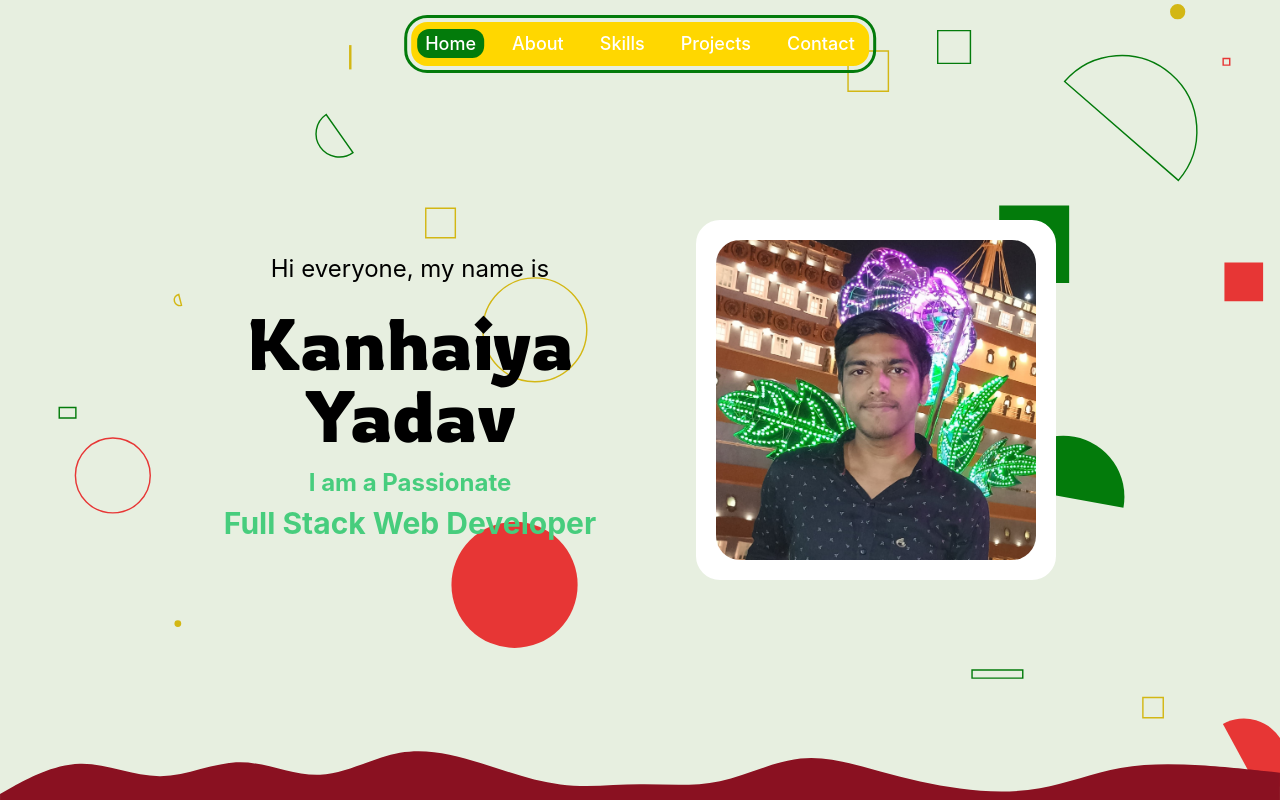
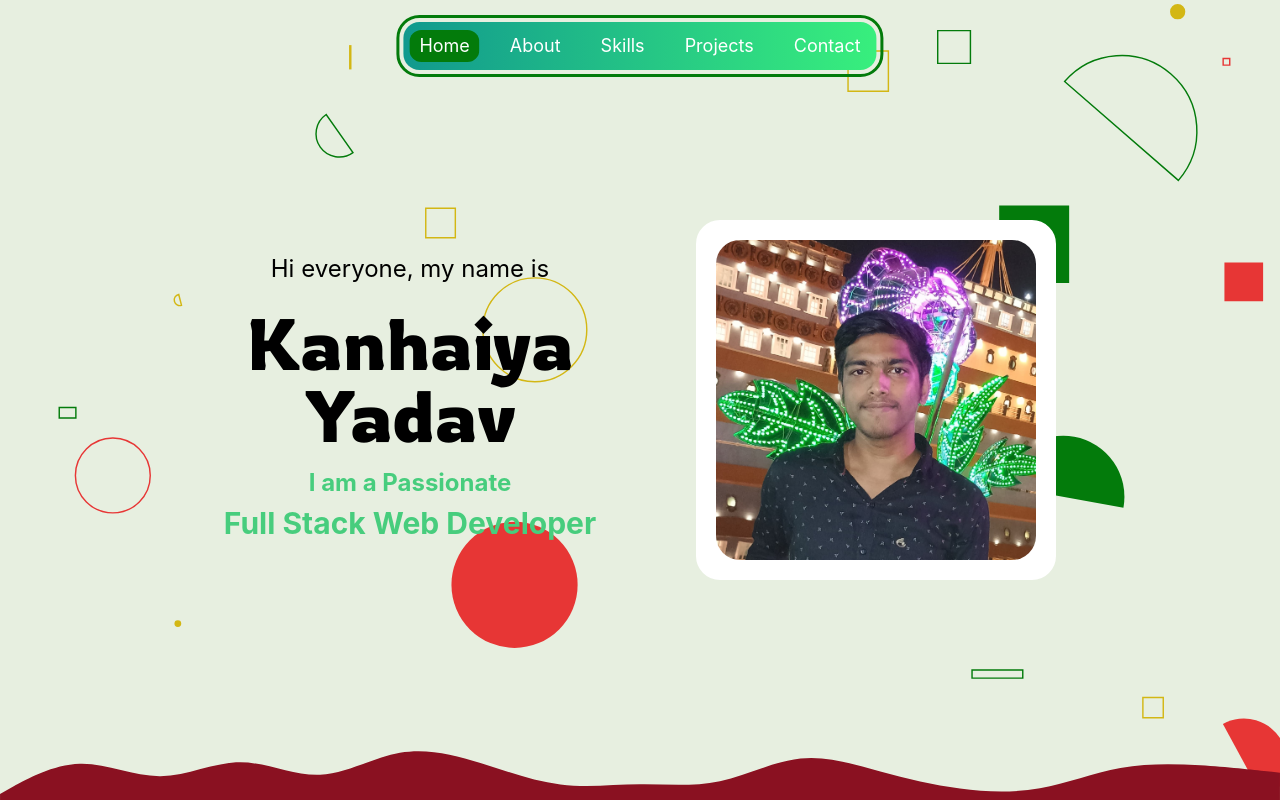
Before and after one commit to kanhaiyadav/Portfolio, a React (Vite) app: page / in a window 1280 px wide. Shown: the top 800 px of the page. Built offline with nearby package versions, Linux system fonts and the light colour scheme; a web font is replaced by a local one.

Commit message:
Every thing is complete just the navigation through nav bar and email sending is required

```diff
--- a/src/App.jsx
+++ b/src/App.jsx
@@ -2,7 +2,7 @@ import './App.css'
 import About from './components/About/About'
 import Contact from './components/Contact/Contact'
 import Home from './components/home'
-import Nav from './components/Nav'
+import Nav from './components/Nav/Nav'
 import Projects from './components/Projects/Projects'
 import Skills from './components/Skills/Skills'
 
--- a/src/components/About/About.jsx
+++ b/src/components/About/About.jsx
@@ -1,5 +1,4 @@
 import './About.styles.css';
-import Section from '../section.component';
 import Button from '../button';
 import { PiGithubLogoFill } from "react-icons/pi";
 import RoundIcon from '../RoundIcons';
@@ -8,7 +7,7 @@ import { ImStackoverflow } from 'react-icons/im';
 
 const About = () => {
     return (
-        <Section className="bg-[url('/src/assets/stacked-waves-haikei.svg')] bg-cover flex flex-col items-center justify-center h-screen relative bg-position">
+        <section id='about' className="overflow-x-hidden min-w-screen bg-no-repeat bg-[url('/src/assets/stacked-waves-haikei.svg')] bg-cover flex flex-col items-center justify-center h-screen relative bg-position">
             <div className='w-[70%]'>
                 <h1 className="text-7xl text-white font-Poppins">So who am i?</h1>
                 <div className='flex flex-col gap-3 font-Open-sans'>
@@ -43,7 +42,7 @@ const About = () => {
                 </div>
             </div>
 
-        </Section>
+        </section>
     );
 };
 
--- a/src/components/Contact/Contact.jsx
+++ b/src/components/Contact/Contact.jsx
@@ -1,18 +1,17 @@
 import ContactForm from "../ContactForm/ContactForm";
-import Section from "../section.component";
 import './Contact.styles.css';
 import meetUp from '../../assets/meetup.svg';
 
 const Contact = () => {
     return (
-        <Section className={"bg-[url('/src/assets/flat-mountains.svg')] bg-cover h-screen flex items-center justify-center"}>
-            <div className="main h-[80%] bg-[#ffffffe4] flex items-center justify-between rounded-2xl">
+        <section id="contact" className={"overflow-x-hidden min-w-screen bg-no-repeat bg-[url('/src/assets/flat-mountains.svg')] bg-cover h-screen flex items-center justify-center"}>
+            <div className="main h-[80%] bg-[#ffffffe4] flex items-center justify-between rounded-2xl mt-20">
                 <div className="h-full">
                     <img src={meetUp} alt="meet up" className="w-[100%] h-[100%]"/>
                 </div>
                 <ContactForm />
             </div>
-        </Section>
+        </section>
     );
 }
 
--- a/src/components/ContactForm/ContactForm.jsx
+++ b/src/components/ContactForm/ContactForm.jsx
@@ -8,7 +8,7 @@ const ContactForm = () => {
     return (
         <form className="max-w-[500px] h-full flex flex-col items-center gap-5 bg-[#5644b8] rounded-2xl p-10">
             <h1 className="font-Abril-Fatface"><span className="text-7xl text-[rgba(255,255,255,0.3)]">Contact</span><span className="text-red-500 font-Great-Vibes text-7xl">Me</span></h1>
-            <Input type='text' placeholder='Your Name' required autoFocus/>
+            <Input type='text' placeholder='Your Name' required/>
             <Input type='email' placeholder='Your email' required/>
             <Textarea placeholder='Your message here ...' />
             <Button>Send Message <IoSend /></Button>
--- a/src/components/Nav.jsx
+++ /dev/null
@@ -1,25 +0,0 @@
-const Nav = () => {
-    return (
-        <nav className="z-50 fixed top-[-10px] translate-x-[-50%] left-2/4  py-2 px-1.5 rounded-2xl bg-[#FFD700] my-8 outline outline-offset-4 outline-[3px] outline-[#037b0b]">
-            <ul className="list-none flex flex-row gap-5 text-white text-lg">
-                <li>
-                    <a href="#" className="text-white px-2 py-1 rounded-xl bg-[#037b0b]">Home</a>
-                </li>
-                <li>
-                    <a href="/about" className="text-white px-2 py-1 ">About</a>
-                </li>
-                <li>
-                    <a href="/skills" className="text-white px-2 py-1 ">Skills</a>
-                </li>
-                <li>
-                    <a href="/projects" className="text-white px-2 py-1 ">Projects</a>
-                </li>
-                <li>
-                    <a href="/contact" className="text-white px-2 py-1 ">Contact</a>
-                </li>
-            </ul>
-        </nav>
-    );
-};
-
-export default Nav;
--- /dev/null
+++ b/src/components/Nav/Nav.jsx
@@ -0,0 +1,23 @@
+import { useState } from "react";
+import NavItem from "../NavItem/NavItem";
+
+const Nav = () => {
+    const [index, setIndex] = useState('home');
+    return (
+        <nav className="z-50 fixed top-[-10px] translate-x-[-50%] left-2/4  py-2 px-1.5 rounded-2xl my-8 outline outline-offset-4 outline-[3px] outline-[#037b0b]"
+            style={{
+                background: 'linear-gradient(to right, #11998e, #38ef7d)'
+            }}
+        >
+            <div className="list-none flex flex-row gap-5 text-white text-lg">
+                <NavItem index={index} setIndex={setIndex} name='home'>Home</NavItem>
+                <NavItem index={index} setIndex={setIndex} name='about'>About</NavItem>
+                <NavItem index={index} setIndex={setIndex} name='skills'>Skills</NavItem>
+                <NavItem index={index} setIndex={setIndex} name='projects'>Projects</NavItem>
+                <NavItem index={index} setIndex={setIndex} name='contact'>Contact</NavItem>
+            </div>
+        </nav>
+    );
+};
+
+export default Nav;
--- /dev/null
+++ b/src/components/NavItem/NavItem.jsx
@@ -0,0 +1,16 @@
+const NavItem = ({ children, index, setIndex, name, ...props }) => {
+    console.log('start');
+    console.log(name, index, name === index);
+    console.log('end');
+    return (
+        <span {...props} className={`text-white border-2 border-transparent cursor-default hover:border-[#037b0b] px-2 rounded-xl hover ${index === name ? 'bg-[#037b0b]' : 'bg-transparent'}`}
+            onClick={() => {
+                setIndex(name)
+                console.log(name);
+            }
+            }
+        >{children}</span>
+    );
+};
+
+export default NavItem;
--- a/src/components/Projects/Projects.jsx
+++ b/src/components/Projects/Projects.jsx
@@ -41,7 +41,7 @@ const WarningMessage = () => {
 const Projects = () => {
     const [data, setData] = useState(web);
     return (
-        <section className={"min-h-screen flex flex-col gap-10 items-center  p-10"} style={{
+        <section id="projects" className={"min-h-screen flex flex-col gap-10 items-center  p-10"} style={{
             background: 'linear-gradient(#ff7700 0%, #ffd800 100%)'
         }}>
             <nav>
--- a/src/components/Skills/Skills.jsx
+++ b/src/components/Skills/Skills.jsx
@@ -1,16 +1,15 @@
-import Section from "../section.component";
 import SkillDirectory from "../SkillDirectory/SkiillDirectory";
 import './Skills.styles.css';
 import {webDev, programmingLanguages, tools} from './SkillData';
 
 const Skills = () => {
     return (
-        <Section className="bg-[url('/src/assets/layered-waves-haikei.svg')] bg-cover flex flex-col gap-10 items-start justify-center h-screen bg-position overflow-x-hidden">
+        <section id="skills" className="overflow-x-hidden min-w-screen bg-no-repeat bg-[url('/src/assets/layered-waves-haikei.svg')] bg-cover flex flex-col gap-10 items-start justify-center h-screen bg-position">
             <h1 className="text-6xl ml-10 text-white font-Poppins">My Skillset</h1>
             <SkillDirectory skill={webDev} />
             <SkillDirectory skill={programmingLanguages} />
             <SkillDirectory skill={tools} />
-        </Section>
+        </section>
     );
 }
 
--- a/src/components/home.jsx
+++ b/src/components/home.jsx
@@ -1,11 +1,10 @@
-import Section from "./section.component"
 import P from "./AnimatedText"
 // import homebackground from "../assets/Colored Shapes2.svg"
 import myImage from "../assets/myImage.jpg"
 
 const Home = () => {
     return (
-        <Section className="bg-[url('/src/assets/Colored-Shapes2.svg')] bg-fixed h-screen bg-cover flex flex-row items-center justify-center gap-[100px]">
+        <section id="home" className="overflow-x-hidden min-w-screen bg-no-repeat bg-[url('/src/assets/Colored-Shapes2.svg')] bg-fixed h-screen bg-cover flex flex-row items-center justify-center gap-[100px]">
             <div className='text-center'>
                 <div className='inline-block'>
                     <P className={'animate-typewriter1 text-black'}>Hi everyone, my name is</P>
@@ -27,7 +26,7 @@ const Home = () => {
             </div>
             <div className="bg-[url('/src/assets/layered-waves-haikei2.svg')] bg-cover w-full absolute bottom-0 h-[70px]"></div>
 
-        </Section>
+        </section>
     )
 }
 
--- a/src/components/section.component.jsx
+++ b/src/components/section.component.jsx
@@ -1,6 +1,6 @@
 const Section = ({children, className }) => {
     return (
-        <section className={`overflow-x-hidden min-w-screen bg-no-repeat ${className}`} style={{
+        <section className={` ${className}`} style={{
         }}>
             {children}
         </section>
```
Also changed, not shown: src/components/Nav/Nav.styles.css (added).
